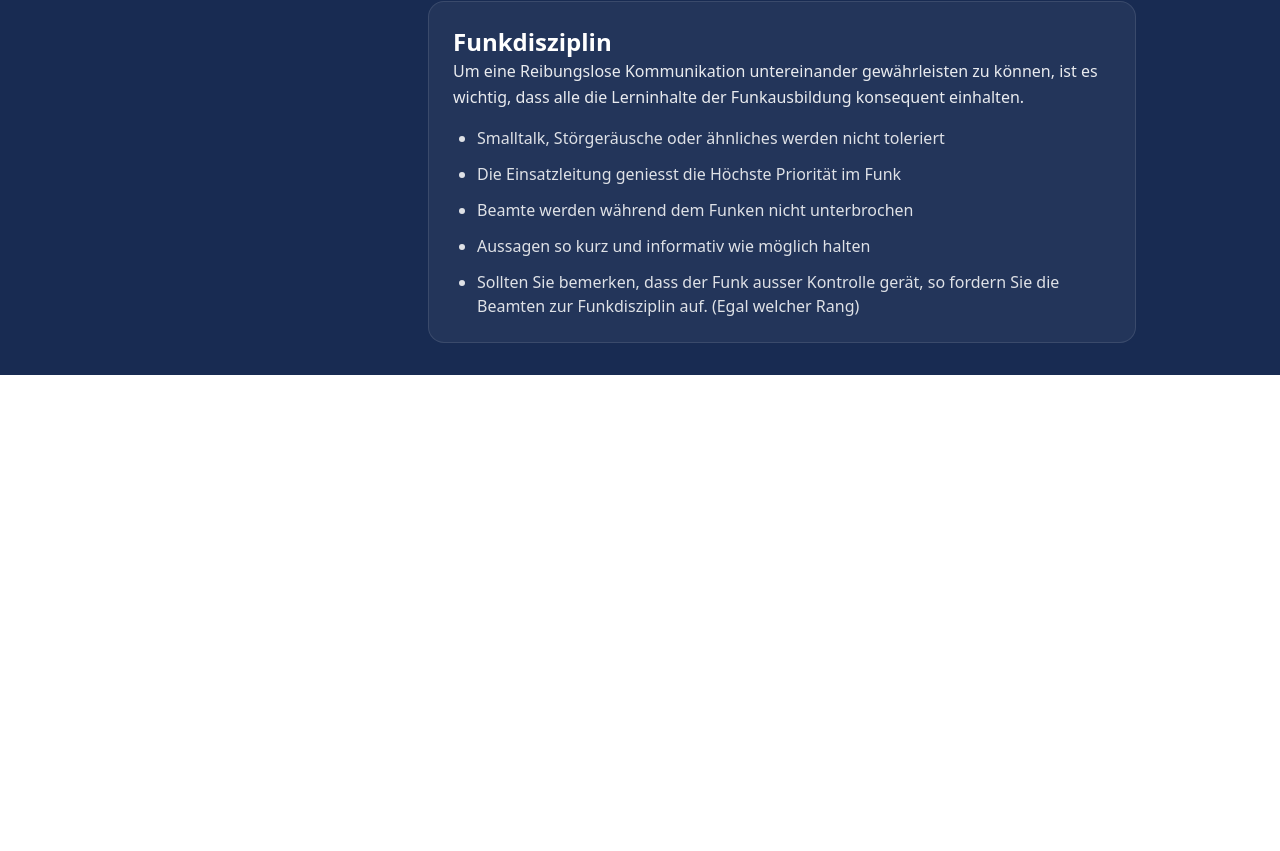
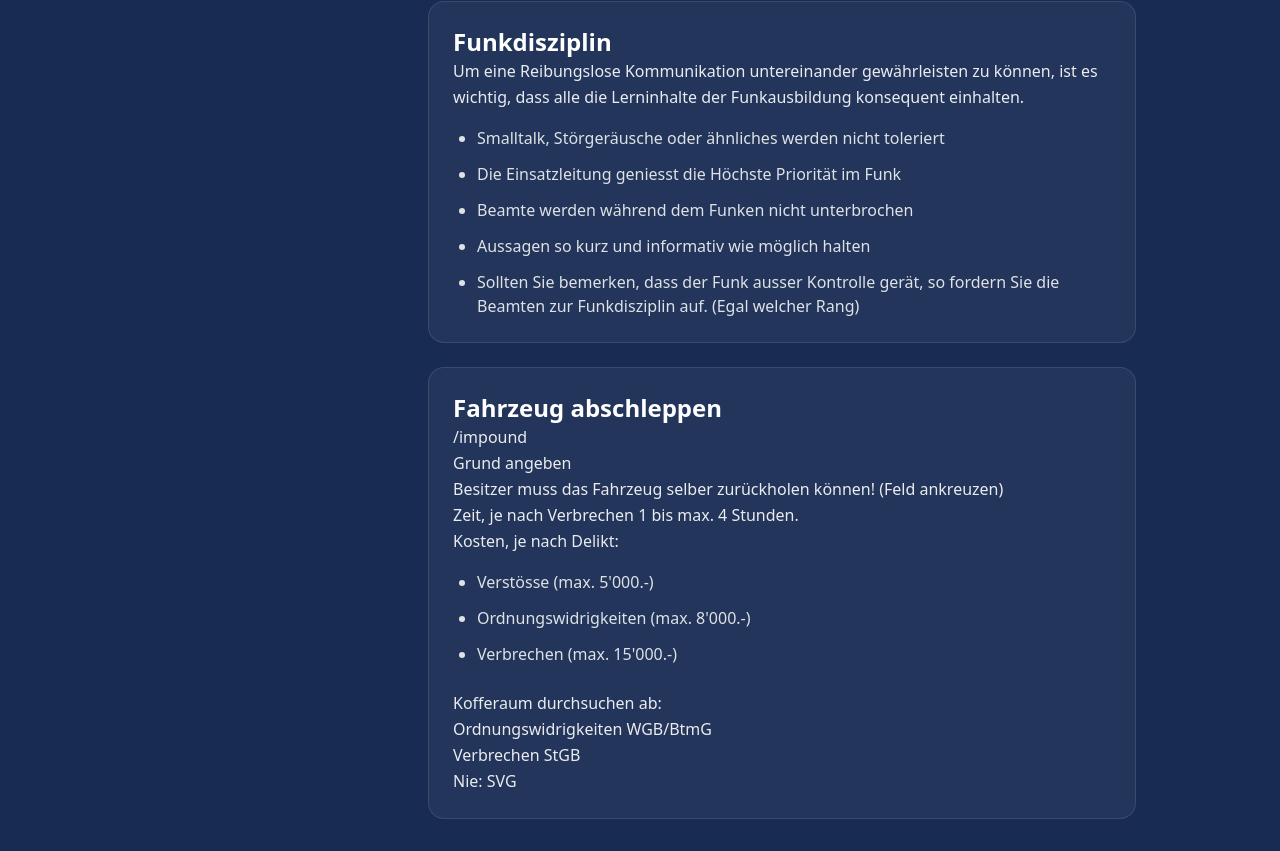
Before and after one commit to Nivre0/pd, a React (Vite) app in the folder pd-page/: page /leitfaden in a window 1280 px wide. Shown: the part 1752-2603 px from the top of the page. Before the commit the page ends 2127 px from the top, so only its background shows below. Built offline with nearby package versions, Linux system fonts and the light colour scheme.

Commit message:
Added Fahrzeug abschleppen

```diff
--- a/pd-page/src/pages/Leitfaden.jsx
+++ b/pd-page/src/pages/Leitfaden.jsx
@@ -5,7 +5,7 @@ import oTablet from "../data/leitfaden_oTablet.json";
 import funkdisziplin from "../data/leitfaden_funkdisziplin.json"
 
 export default function Leitfaden() {
-  const chapters = [allgemeineRegeln, rechte, jobMenue, oTablet, funkdisziplin];
+  const chapters = [allgemeineRegeln, rechte, jobMenue, oTablet, funkdisziplin, {"id": "impound", "titel": "Fahrzeug abschleppen"}];
 
   const scrollTo = (id) => {
     const el = document.getElementById(id);
@@ -129,6 +129,30 @@ export default function Leitfaden() {
             ))}
           </ul>
         </article>
+
+        {/* Fahrzeug abschleppen */}
+        <article
+          id="impound"
+          className="scroll-mt-28 rounded-2xl border border-white/10 bg-white/5 p-6"
+        >
+          <h2 className="text-2xl font-bold text-white">Fahrzeug abschleppen</h2>
+          <p className="text-white/90 leading-relaxed">/impound</p>
+          <p className="text-white/90 leading-relaxed">Grund angeben</p>
+          <p className="text-white/90 leading-relaxed">Besitzer muss das Fahrzeug selber zurückholen können! (Feld ankreuzen)</p>
+          <p className="text-white/90 leading-relaxed">Zeit, je nach Verbrechen 1 bis max. 4 Stunden.</p>
+          <p className="text-white/90 leading-relaxed">Kosten, je nach Delikt:</p>
+          <ul className="mt-4 list-disc space-y-3 pl-6 text-white/85">
+            <li>Verstösse (max. 5'000.-)</li>
+            <li>Ordnungswidrigkeiten (max. 8'000.-)</li>
+            <li>Verbrechen (max. 15'000.-)</li>
+          </ul>
+          <br></br>
+          <p className="text-white/90 leading-relaxed">Kofferaum durchsuchen ab:</p>
+          <p className="text-white/90 leading-relaxed">Ordnungswidrigkeiten WGB/BtmG</p>
+          <p className="text-white/90 leading-relaxed">Verbrechen StGB</p>
+          <p className="text-white/90 leading-relaxed">Nie: SVG</p>
+        </article>
+
       </section>
     </div>
   );
```
